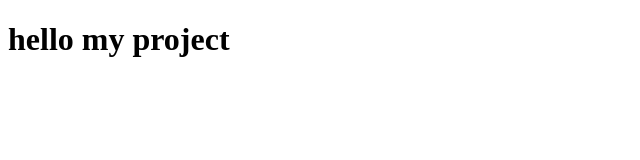
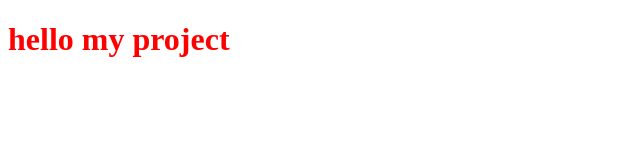
Before and after one commit to giovani-FrontEnd/myprojects, a plain HTML site: page index.html in a window 1280 px wide. Shown: the whole page, without its empty margins (0-640 px from the left). Drawn offline with Linux system fonts and the light colour scheme.

Commit message:
change color message

```diff
--- a/index.html
+++ b/index.html
@@ -6,6 +6,6 @@
     <title>MY PROJECTS TRY</title>
 </head>
 <body>
-    <h1>hello my project</h1>
+    <h1 style="color: red;">hello my project</h1>
 </body>
 </html>
```
